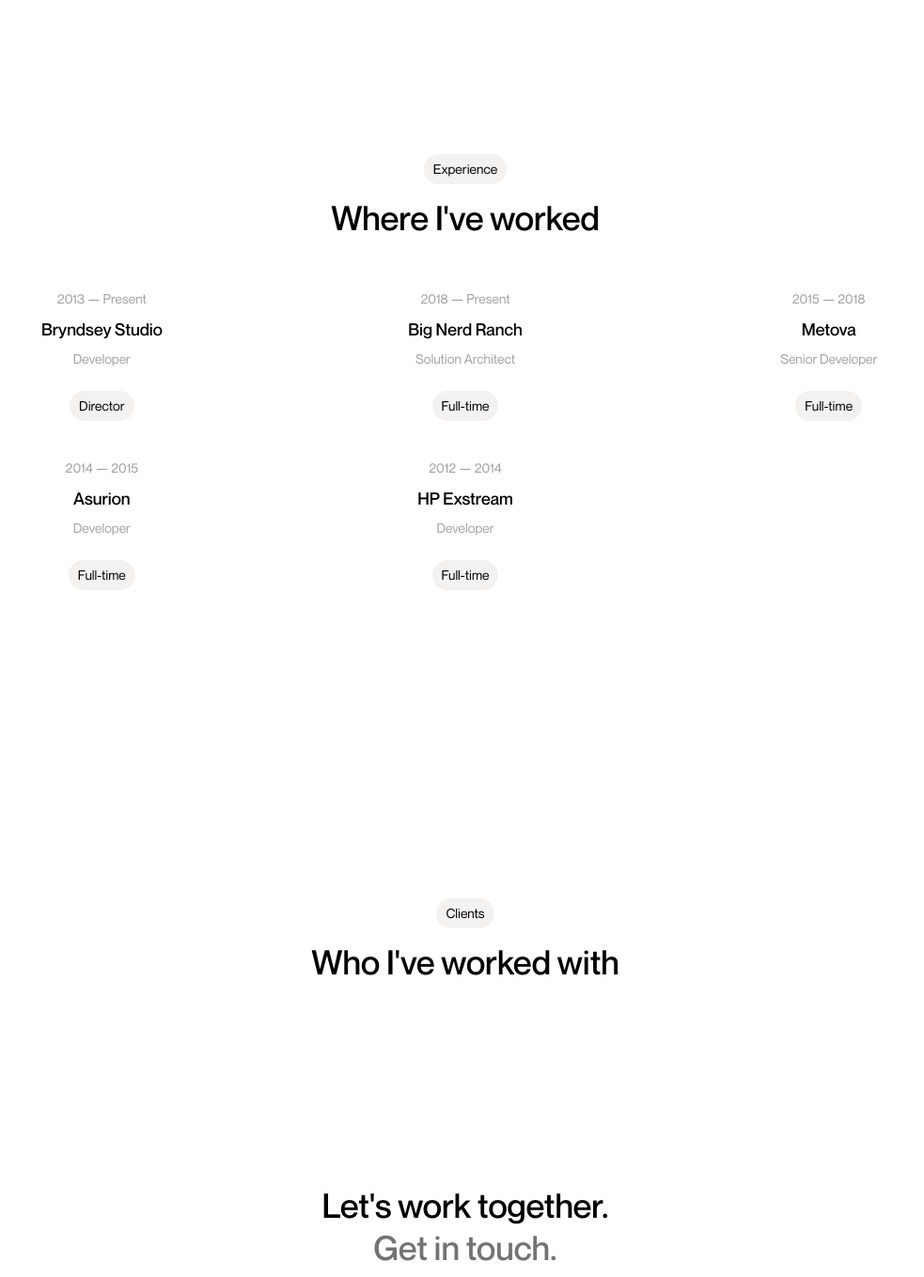
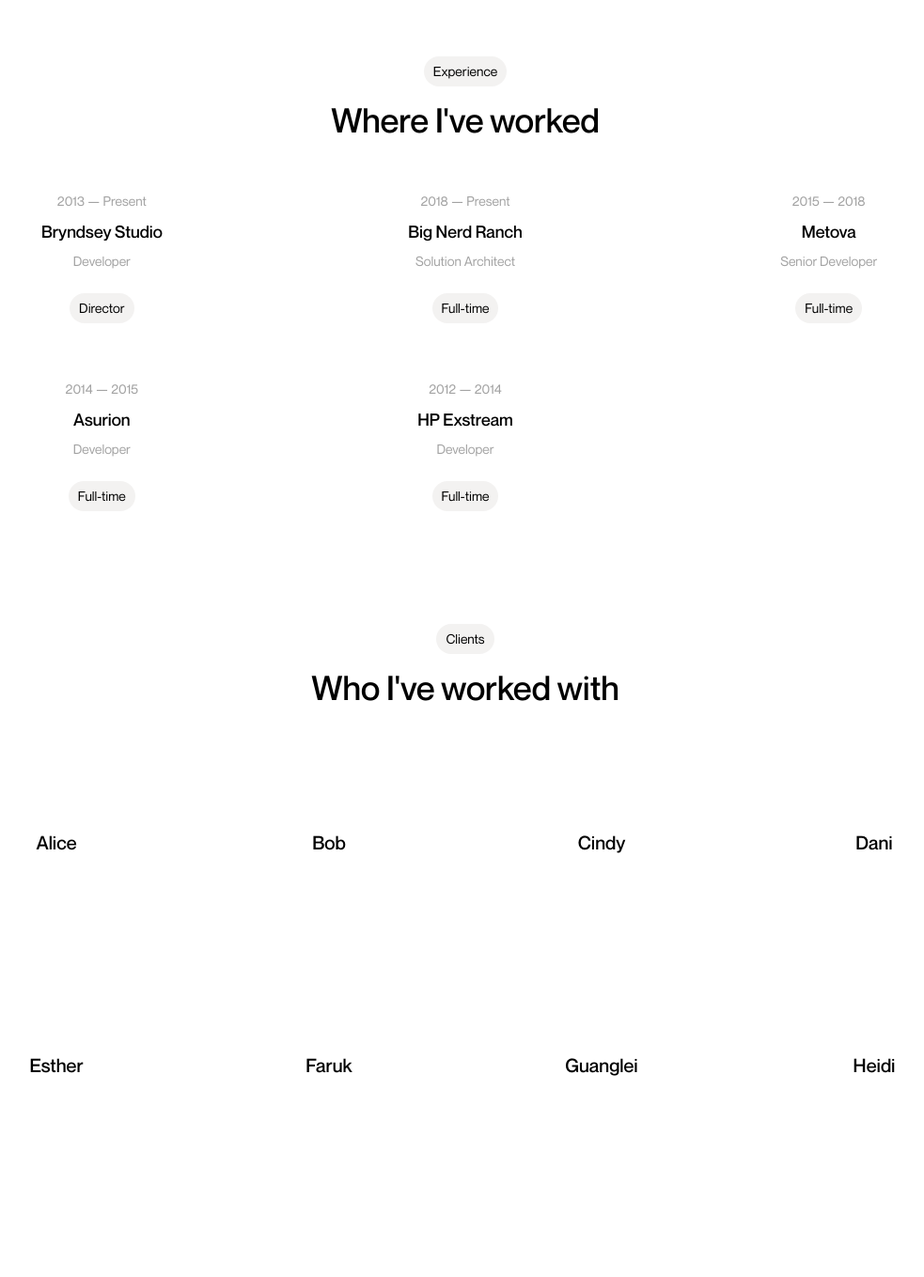
Before and after one commit to bryndsey/frontend-practice, a Next.js app: page /frontend-practice/oh-studio/profile in a window 1280 px wide. Shown: the part 1451-2810 px from the top of the page at 94% size, without its empty margins (145-1128 px from the left). Built offline with nearby package versions, Linux system fonts and the light colour scheme.

Commit message:
Add client items

```diff
--- a/src/app/frontend-practice/oh-studio/profile/page.tsx
+++ b/src/app/frontend-practice/oh-studio/profile/page.tsx
@@ -32,6 +32,12 @@
   );
 }
 
+function ClientListItem({ children }: { children: React.ReactNode }) {
+  return (
+    <div className="grid aspect-[4/3] place-content-center">{children}</div>
+  );
+}
+
 export default function Profile() {
   return (
     <>
@@ -56,13 +62,13 @@
         </p>
       </section>
 
-      <section className="flex w-full flex-col items-center gap-4 px-10 py-36">
+      <section className="flex w-full flex-col items-center gap-4 px-10 py-10">
         <Chip>Experience</Chip>
         <p className="text-center text-4xl font-medium">
           {"Where I've worked"}
         </p>
 
-        <div className="gapy-5 grid w-full grid-cols-2 gap-x-0 p-5 md:grid-cols-3">
+        <div className="grid w-full grid-cols-2 gap-x-0 gap-y-5 p-5 md:grid-cols-3">
           <WorkExperienceItem
             startYear={2013}
             current
@@ -101,11 +107,21 @@
         </div>
       </section>
 
-      <section className="flex w-full flex-col items-center gap-4 px-10 py-36">
+      <section className="flex w-full flex-col items-center gap-4 p-10">
         <Chip>Clients</Chip>
         <p className="text-center text-4xl font-medium">
           {"Who I've worked with"}
         </p>
+        <div className="grid w-full grid-cols-2 gap-x-0 gap-y-5 p-5 text-xl font-medium md:grid-cols-4">
+          <ClientListItem>Alice</ClientListItem>
+          <ClientListItem>Bob</ClientListItem>
+          <ClientListItem>Cindy</ClientListItem>
+          <ClientListItem>Dani</ClientListItem>
+          <ClientListItem>Esther</ClientListItem>
+          <ClientListItem>Faruk</ClientListItem>
+          <ClientListItem>Guanglei</ClientListItem>
+          <ClientListItem>Heidi</ClientListItem>
+        </div>
       </section>
 
       <ContactSection />
```
